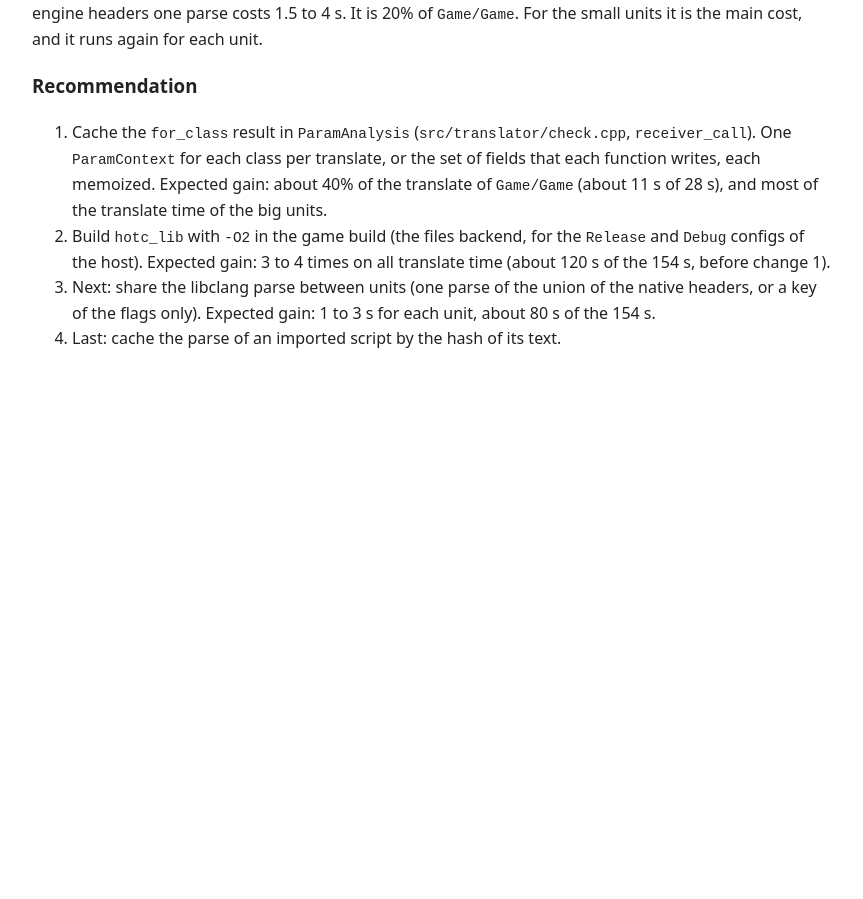
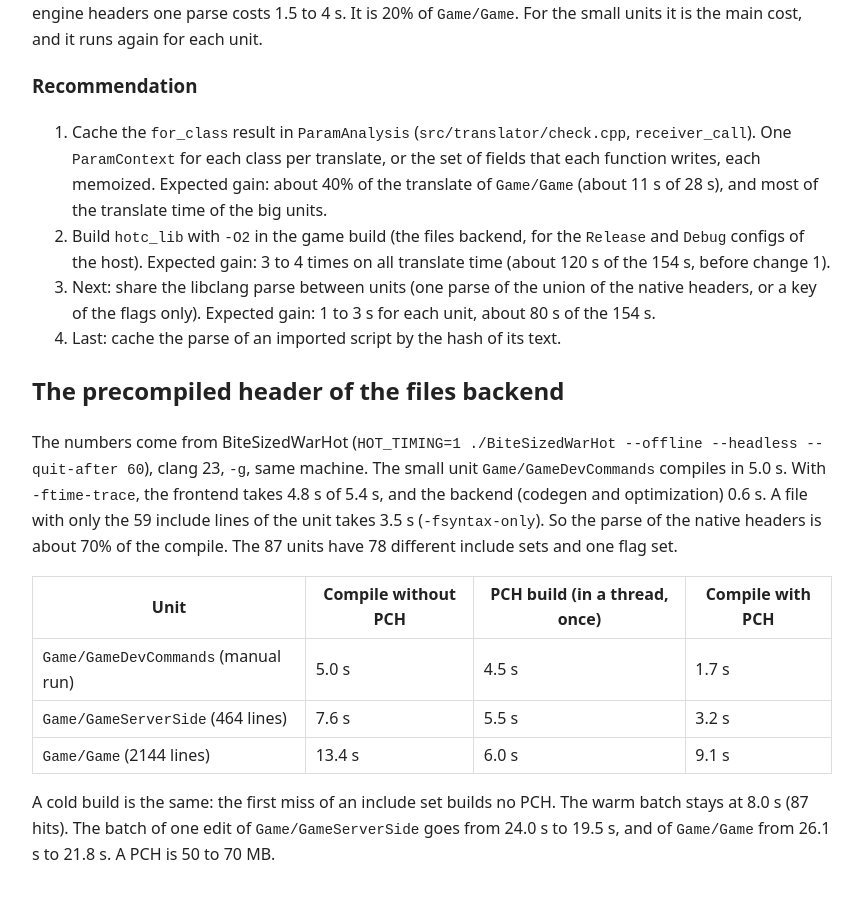
Before and after one commit to rokups/hotpp, a Jekyll site: the page built from doc/benchmarks.md, in a window 1280 px wide and 900 px high, scrolled down 20328 px. Shown: the whole window, without its empty margins (224-1087 px from the left). Built offline with Jekyll 4.4.1, drawn with Linux system fonts in a browser that asks for light colours; before the commit the page ends 20712 px from its top, so only the background shows below that.

Commit message:
Add the PCH measurements of BiteSizedWarHot

```diff
--- a/doc/benchmarks.md
+++ b/doc/benchmarks.md
@@ -569,3 +569,15 @@ A script with only the 43 native `using` lines of `Game/Game` (no `.hot` imports
 2. Build `hotc_lib` with `-O2` in the game build (the files backend, for the `Release` and `Debug` configs of the host). Expected gain: 3 to 4 times on all translate time (about 120 s of the 154 s, before change 1).
 3. Next: share the libclang parse between units (one parse of the union of the native headers, or a key of the flags only). Expected gain: 1 to 3 s for each unit, about 80 s of the 154 s.
 4. Last: cache the parse of an imported script by the hash of its text.
+
+## The precompiled header of the files backend
+
+The numbers come from BiteSizedWarHot (`HOT_TIMING=1 ./BiteSizedWarHot --offline --headless --quit-after 60`), clang 23, `-g`, same machine. The small unit `Game/GameDevCommands` compiles in 5.0 s. With `-ftime-trace`, the frontend takes 4.8 s of 5.4 s, and the backend (codegen and optimization) 0.6 s. A file with only the 59 include lines of the unit takes 3.5 s (`-fsyntax-only`). So the parse of the native headers is about 70% of the compile. The 87 units have 78 different include sets and one flag set.
+
+| Unit | Compile without PCH | PCH build (in a thread, once) | Compile with PCH |
+| --- | --- | --- | --- |
+| `Game/GameDevCommands` (manual run) | 5.0 s | 4.5 s | 1.7 s |
+| `Game/GameServerSide` (464 lines) | 7.6 s | 5.5 s | 3.2 s |
+| `Game/Game` (2144 lines) | 13.4 s | 6.0 s | 9.1 s |
+
+A cold build is the same: the first miss of an include set builds no PCH. The warm batch stays at 8.0 s (87 hits). The batch of one edit of `Game/GameServerSide` goes from 24.0 s to 19.5 s, and of `Game/Game` from 26.1 s to 21.8 s. A PCH is 50 to 70 MB.
```
